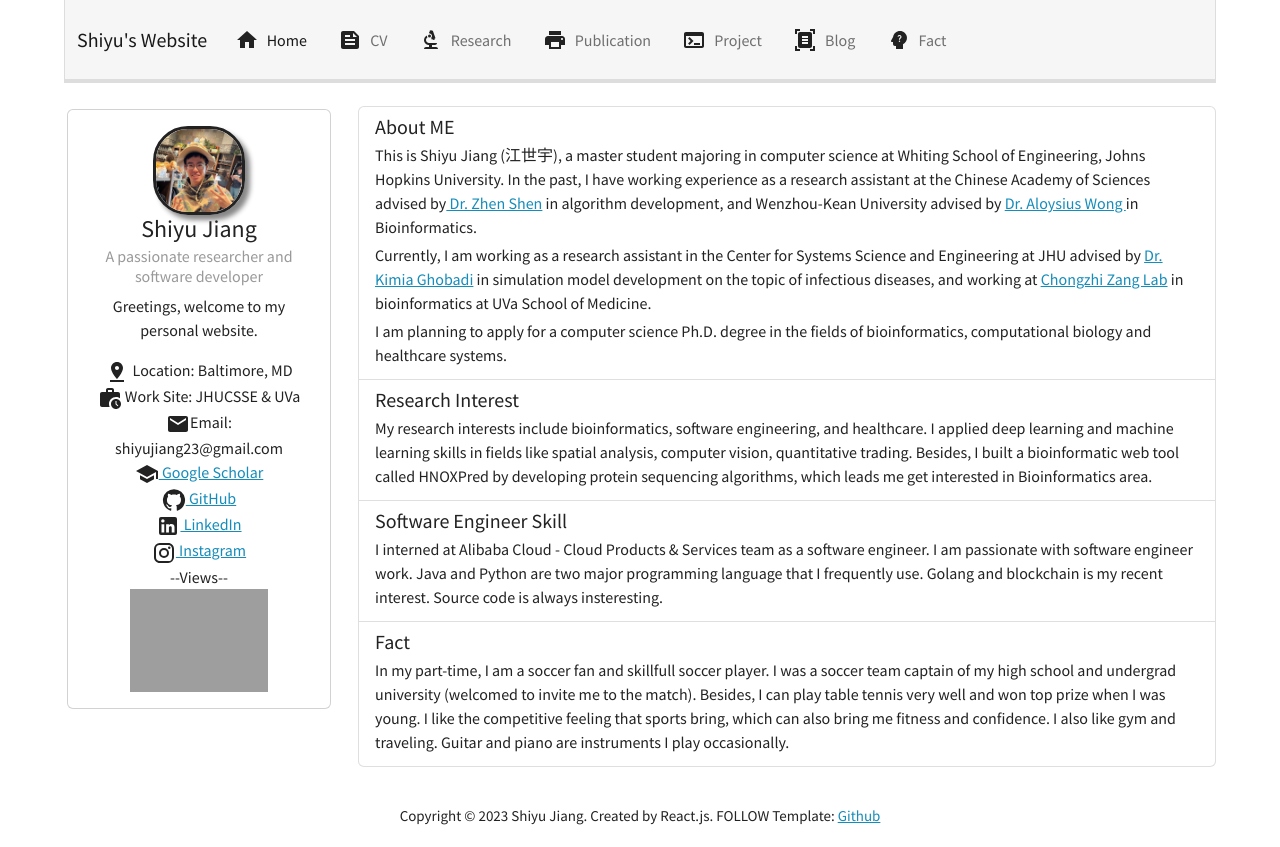
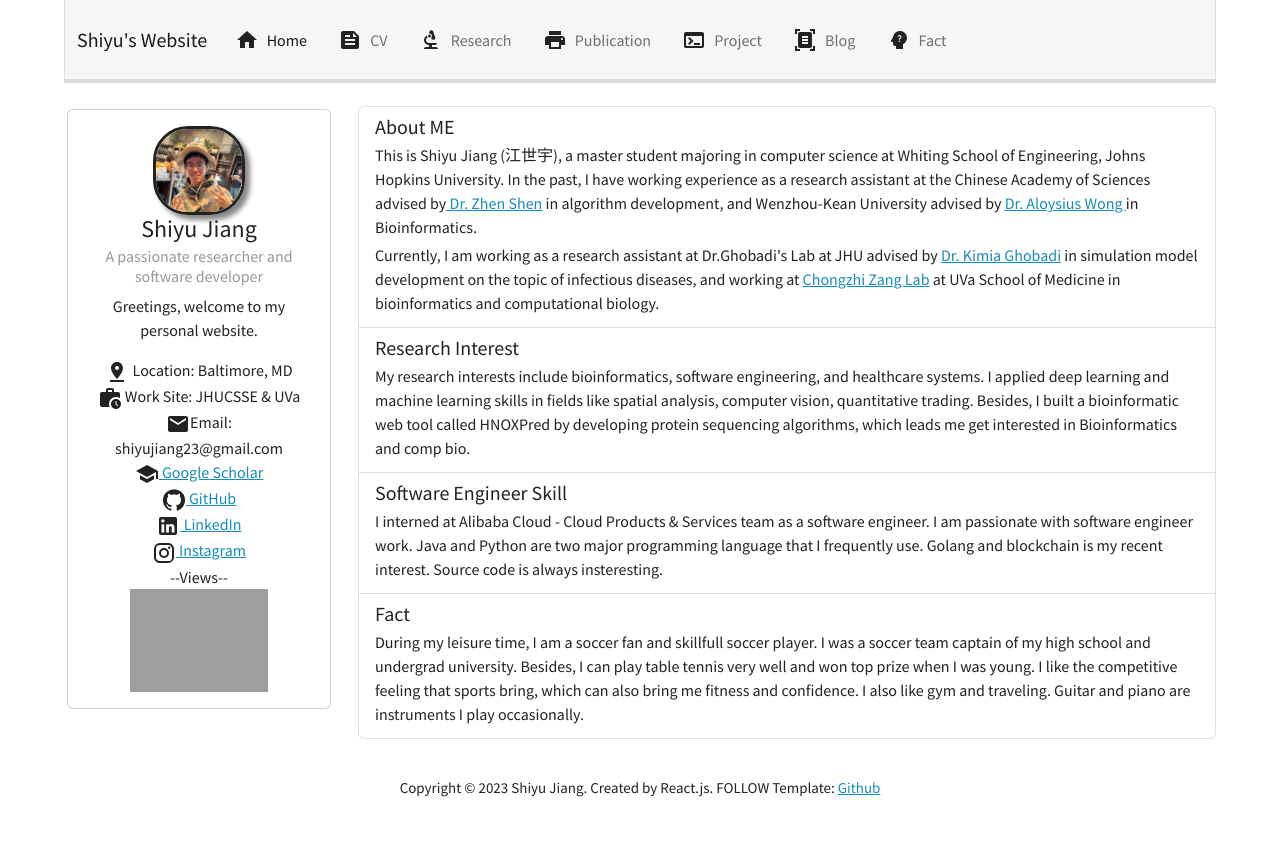
Before and after one commit to JasonJiangs/personal-site, a React (Create React App) app: page /#/ in a window 1280 px wide. After the commit the page ends 819 px from the top, so only its background shows below. Built offline with nearby package versions, Linux system fonts and the light colour scheme; grey boxes are pictures that could not be loaded.

Commit message:
Update Brief.js

```diff
--- a/src/Components/Home/Elements/Brief/Brief.js
+++ b/src/Components/Home/Elements/Brief/Brief.js
@@ -21,13 +21,13 @@ const Brief = () => {
                     </p>
 
                     <p className="mb-1" style={{textAlign:"left"}}>
-                        Currently, I am working as a research assistant in the Center for Systems Science and Engineering
+                        Currently, I am working as a research assistant at Dr.Ghobadi's Lab
                         at JHU advised by <a href="https://systems.jhu.edu/kimia/"> Dr. Kimia Ghobadi</a> in simulation model development on the topic of infectious diseases,
-                        and working at <a href="https://zanglab.github.io/"> Chongzhi Zang Lab</a> in bioinformatics at UVa School of Medicine.
+                        and working at <a href="https://zanglab.github.io/"> Chongzhi Zang Lab</a> at UVa School of Medicine in bioinformatics and computational biology.
                     </p>
                     <p className="mb-1" style={{textAlign:"left"}}>
-                        I am planning to apply for a computer science Ph.D. degree in the fields of bioinformatics,
-                        computational biology and healthcare systems.
+                        {/*I am planning to apply for a computer science Ph.D. degree in the fields of bioinformatics,*/}
+                        {/*computational biology and healthcare systems.*/}
                     </p>
                     <small className="text-muted"></small>
                 </a>
@@ -37,11 +37,11 @@ const Brief = () => {
                         <small className="text-muted"></small>
                     </div>
                     <p className="mb-1" style={{textAlign:"left"}}>
-                        My research interests include bioinformatics, software engineering, and healthcare.
+                        My research interests include bioinformatics, software engineering, and healthcare systems.
                         I applied deep learning and machine learning skills in fields like spatial analysis,
                         computer vision, quantitative trading.
                         Besides, I built a bioinformatic web tool called HNOXPred by developing protein sequencing algorithms,
-                        which leads me get interested in Bioinformatics area.
+                        which leads me get interested in Bioinformatics and comp bio.
                     </p>
                     <small className="text-muted"></small>
                 </a>
@@ -63,8 +63,8 @@ const Brief = () => {
                         <small className="text-muted"></small>
                     </div>
                     <p className="mb-1" style={{textAlign:"left"}}>
-                        In my part-time, I am a soccer fan and skillfull soccer player.
-                        I was a soccer team captain of my high school and undergrad university (welcomed to invite me to the match).
+                        During my leisure time, I am a soccer fan and skillfull soccer player.
+                        I was a soccer team captain of my high school and undergrad university.
                         Besides, I can play table tennis very well and won top prize when I was young.
                         I like the competitive feeling that sports bring, which can also bring me fitness and confidence.
                         I also like gym and traveling.
```
